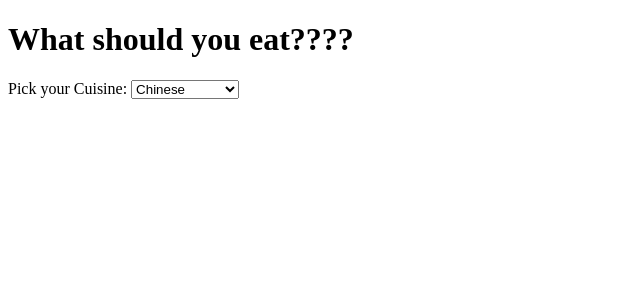
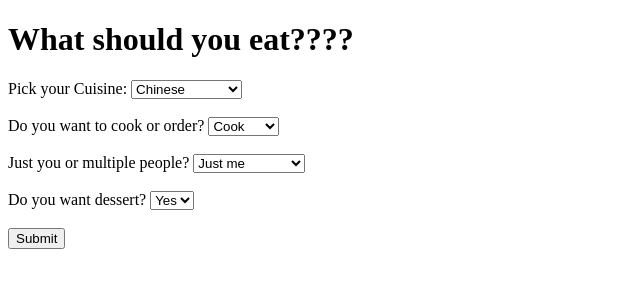
Before and after one commit to MaiaS2026/CS3-UNIT3-ACTIVITY, a Flask app: page / in a window 1280 px wide. Shown: the top 300 px of the page, without its empty margins (0-640 px from the left). Run offline with Flask 3, Linux system fonts and the light colour scheme.

Commit message:
added submit button and stuff

```diff
--- a/app.py
+++ b/app.py
@@ -13,8 +13,7 @@ def index():
     return render_template("index.html")
 
 # RUN THE APP (or type flask run in terminal)
-if __name__ == "__main__":
-    app.run(host='0.0.0.0', port=5000, debug=True)
+
 
 @app.route("/submit", methods=['POST'])
 def submit():
@@ -26,3 +25,6 @@ def submit():
     }
 
     return render_template("results.html", form_data=form_data)
+
+if __name__ == "__main__":
+    app.run(host='0.0.0.0', port=5000, debug=True)
--- a/templates/index.html
+++ b/templates/index.html
@@ -10,6 +10,7 @@
     <div class="'page-content">
     <h1>What should you eat????</h1>
 
+<form action="/submit" method="POST">
     <!-- Dropdown Menu -->
       <label for="cuisine">Pick your Cuisine:</label>
       <select id="cuisine" name="cuisine" required>
@@ -19,9 +20,34 @@
           <option value="Italian">Italian</option>
           <option value="Japanese">Japanese</option>
           <option value="Spanish">Spanish</option>
-          <option value="MiddleEastern">MiddleEastern</option>
+          <option value="MiddleEastern">Middle Eastern</option>
 
       </select><br><br>
+
+      <label for="cook">Do you want to cook or order?</label>
+      <select id="cook" name="cook" required>
+          <option value="Cook">Cook</option>
+          <option value="Order in">Order in</option>
+
+        </select><br><br>
+
+      <label for="alone">Just you or multiple people?</label>
+      <select id="alone" name="alone" required>
+          <option value="Just me">Just me</option>
+          <option value="Multiple people">Multiple people</option>
+
+        </select><br><br>
+
+      <label for="dessert">Do you want dessert?</label>
+      <select id="dessert" name="dessert" required>
+          <option value="Yes">Yes</option>
+          <option value="No">No</option>
+
+        </select><br><br>
+
+     <!-- Submit Button -->
+      <button type="submit">Submit</button>
+</form>
 
     </div>
 
```
